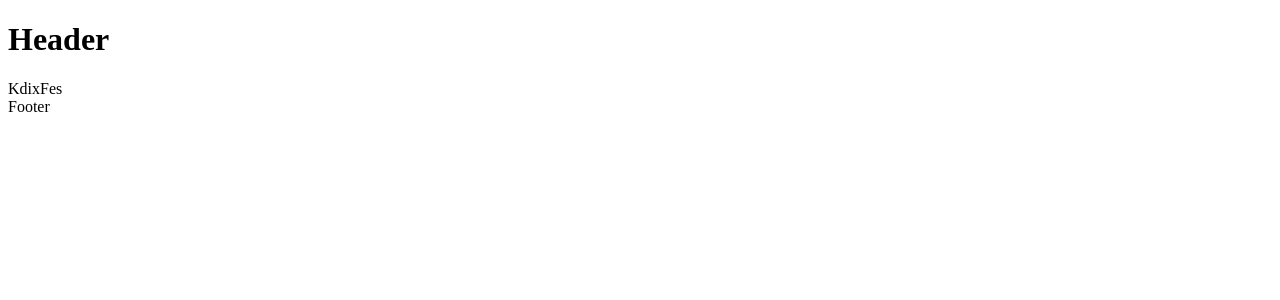
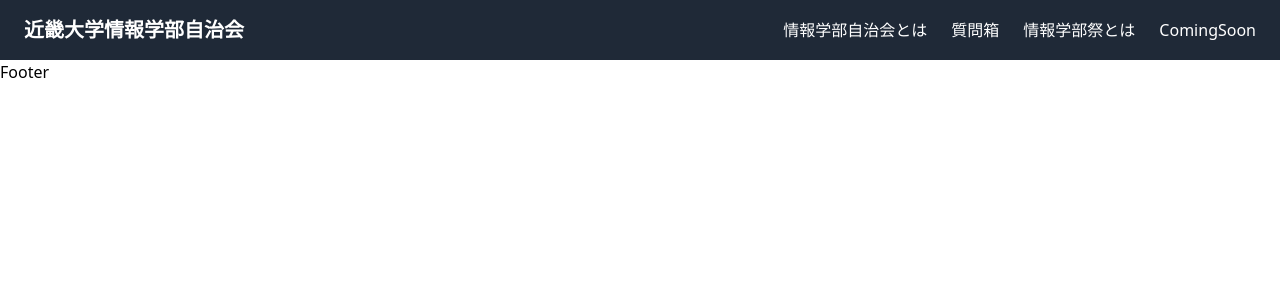
Before and after one commit to kindaijouji/jouji-website, a React (Create React App) app: page /kdixfes in a window 1280 px wide. Shown: the top 300 px of the page. Built offline with nearby package versions, Linux system fonts and the light colour scheme.

Commit message:
TailwindCSSを導入した

```diff
--- a/package.json
+++ b/package.json
@@ -33,5 +33,10 @@
       "last 1 firefox version",
       "last 1 safari version"
     ]
+  },
+  "devDependencies": {
+    "autoprefixer": "^10.4.20",
+    "postcss": "^8.5.2",
+    "tailwindcss": "^3.4.13"
   }
 }
--- /dev/null
+++ b/postcss.config.js
@@ -0,0 +1,6 @@
+module.exports = {
+  plugins: {
+    tailwindcss: {},
+    autoprefixer: {},
+  },
+}
--- a/src/Header.js
+++ b/src/Header.js
@@ -1,12 +1,19 @@
 import React from 'react'
 import Navigation from './Navigation'
+import { Link } from 'react-router-dom'
 
 function Header() {
     return (
-        <div>
-            <h1>Header</h1>
-            <Navigation />
-        </div>
+        <header className="bg-gray-800 text-white px-6 py-4">
+            <div className="container mx-auto flex justify-between items-center">
+                <div className="text-xl font-bold">
+                    <Link to="/" className="hover:text-gray-300 transition-colors">
+                        近畿大学情報学部自治会
+                    </Link>
+                </div>
+                <Navigation />
+            </div>
+        </header>
     )
 }
 
--- a/src/KdixFes.js
+++ b/src/KdixFes.js
@@ -2,7 +2,7 @@ import React from 'react'
 
 function KdixFes() {
     return (
-        <div>KdixFes</div>
+        <div></div>
     )
 }
 
--- a/src/Navigation.js
+++ b/src/Navigation.js
@@ -1,8 +1,32 @@
 import React from 'react'
+import { Link } from 'react-router-dom'
 
 function Navigation() {
     return (
-        <div></div>
+        <nav className="h-full flex items-center">
+            <ul className="flex space-x-6">
+                <li>
+                    <Link to="/about" className="hover:text-gray-300 transition-colors">
+                        情報学部自治会とは
+                    </Link>
+                </li>
+                <li>
+                    <Link to="/qabox" className="hover:text-gray-300 transition-colors">
+                        質問箱
+                    </Link>
+                </li>
+                <li>
+                    <Link to="/kdixfes" className="hover:text-gray-300 transition-colors">
+                        情報学部祭とは
+                    </Link>
+                </li>
+                <li>
+                    <Link to="/coming-soon" className="hover:text-gray-300 transition-colors">
+                        ComingSoon
+                    </Link>
+                </li>
+            </ul>
+        </nav>
 
     )
 }
--- /dev/null
+++ b/src/index.css
@@ -0,0 +1,3 @@
+@tailwind base;
+@tailwind components;
+@tailwind utilities;
--- a/src/index.js
+++ b/src/index.js
@@ -1,6 +1,7 @@
 import React from 'react';
 import ReactDOM from 'react-dom/client';
 import App from './App';
+import './index.css';
 
 
 const root = ReactDOM.createRoot(document.getElementById('root'));
--- /dev/null
+++ b/tailwind.config.js
@@ -0,0 +1,11 @@
+/** @type {import('tailwindcss').Config} */
+module.exports = {
+  content: [
+    "./src/***.jsx",
+    "./src/***.js",
+  ],
+  theme: {
+    extend: {},
+  },
+  plugins: [],
+}
```
